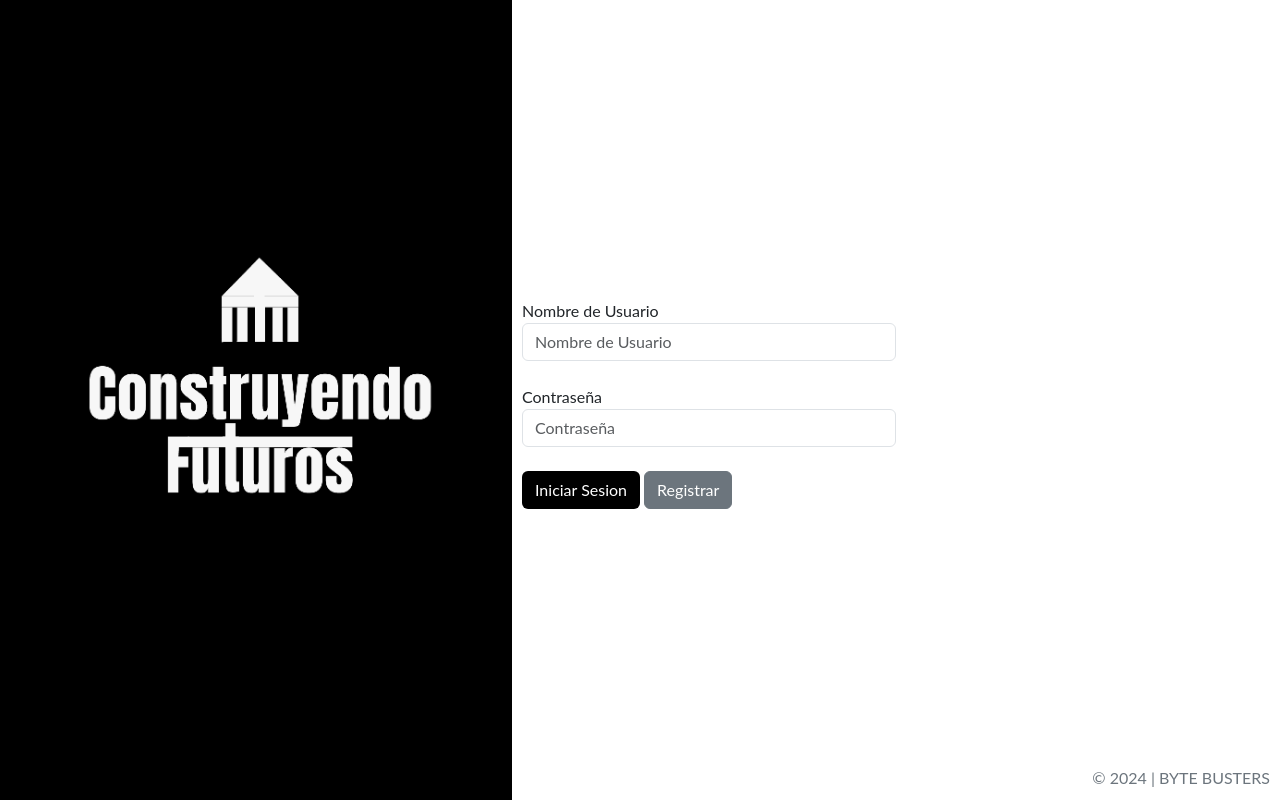
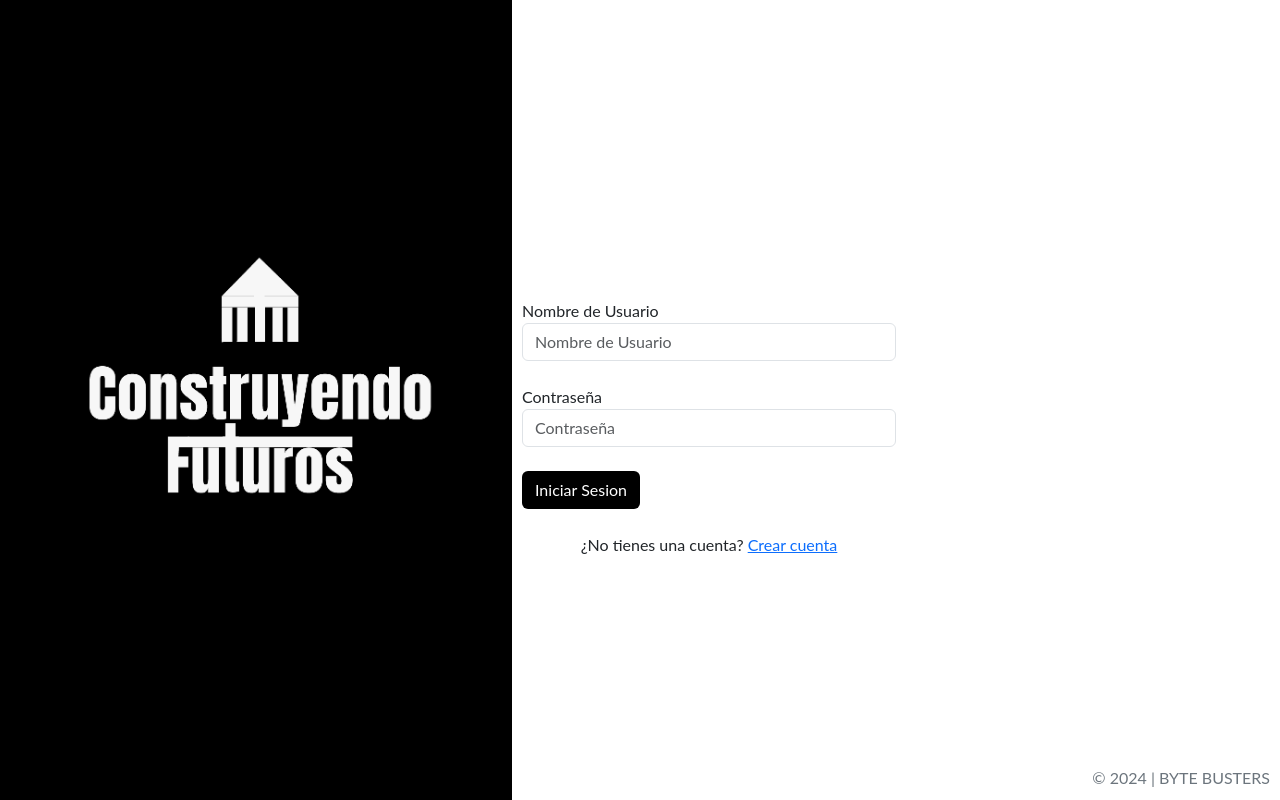
Before and after one commit to ByteBusters-TOO/SYSGPV, a PHP site: page / in a window 1280 px wide. Run offline with PHP 8.4, Linux system fonts and the light colour scheme.

Commit message:
FIX-Se corrigió Index

```diff
--- a/controllers/indexController.php
+++ b/controllers/indexController.php
@@ -31,7 +31,7 @@ try {
                 $response = ['status' => 'success', 'redirect' => './pages/home.php'];
             }
         } else {//Si el correo o la contraseña son incorrectos mostramos un mensaje de error
-            throw new Exception('Usuario o contraseña incorrectos ' .$user. " ERROR");
+            throw new Exception('Usuario o contraseña incorrectos.' .$user. " ERROR");
         }
     } else {//Si hay algun error en el servidore mostramos algun error
         throw new Exception('Método no permitido.');
--- a/index.php
+++ b/index.php
@@ -40,7 +40,10 @@
                      <input type="password" class="form-control" id="password" placeholder="Contraseña" required>
                   </div><br>
                   <button type="button" class="btn btn-black" id="loginButton">Iniciar Sesion</button>
-                  <button type="button" class="btn btn-secondary">Registrar</button>
+                  <p class="mt-4 text-sm text-center">
+                    ¿No tienes una cuenta?
+                    <a href="pages/usuario.php" class="text-primary text-gradient font-weight-bold">Crear cuenta</a>
+                  </p>
                </form>
             </div>
          </div>
```
